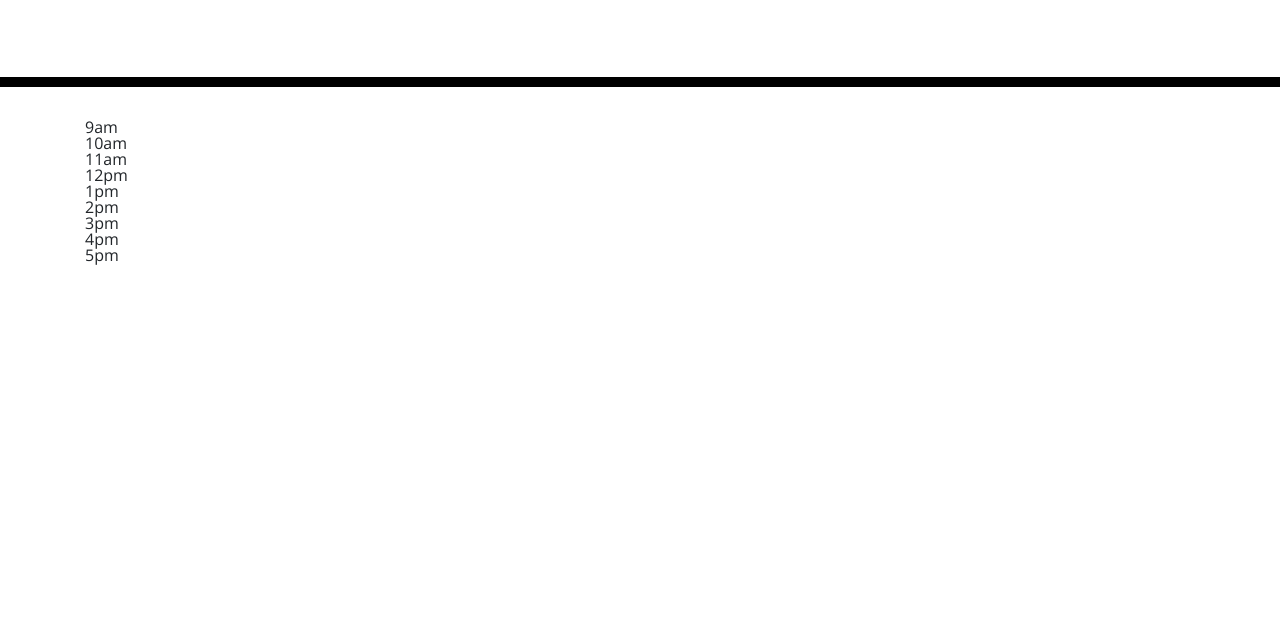
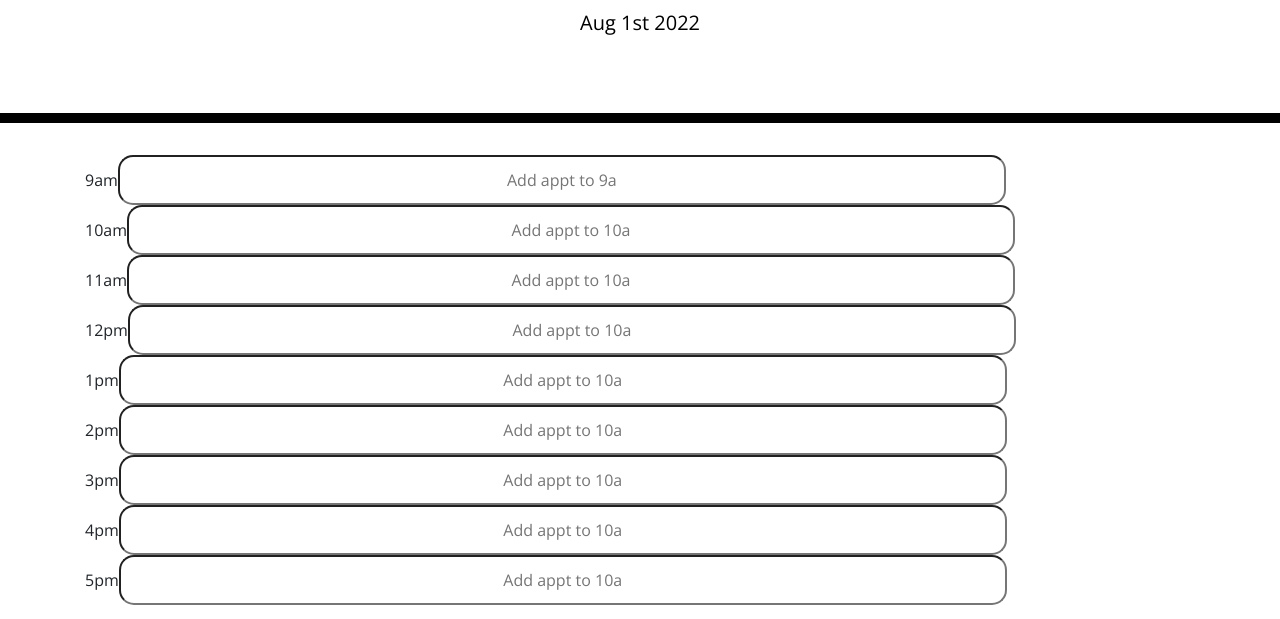
Before and after one commit to Minotaurius/Work_Day_Scheduler, a plain HTML site: page index.html in a window 1280 px wide. Shown: the part 181-800 px from the top of the page. Drawn offline with nearby package versions, Linux system fonts and the light colour scheme.

Commit message:
Added input for each hour

```diff
--- a/assets/css/style.css
+++ b/assets/css/style.css
@@ -25,15 +25,23 @@ textarea {
   white-space: pre-wrap;
 }
 
+.container {
+  display: flex;
+  flex-direction: column;
+}
+
 .time-block {
   text-align: center;
   border-radius: 15px;
-}
+  height: 50px;
+  width: 80%;
+ }
 
 .row {
   white-space: pre-wrap;
   height: 80px;
   border-top: 1px solid white;
+  width: 100%;
 }
 
 .hour {
--- a/assets/js/script.js
+++ b/assets/js/script.js
@@ -1,5 +1,5 @@
 var rightNow = document.querySelector('#currentDay');
-now.innerText = moment().format('MMM Do YYYY');
+rightNow.innerText = moment().format('MMM Do YYYY');
 var past = '';
 var present = '';
 var future = '';
--- a/index.html
+++ b/index.html
@@ -32,31 +32,31 @@
 
       <!-- Timeblocks go here -->
       <div id="0900a">
-        9am
+        9am<input type="text" placeholder="Add appt to 9a" class="time-block">
       </div>
       <div id="1000a">
-        10am
+        10am<input type="text" placeholder="Add appt to 10a" class="time-block">
       </div>
       <div id="1100a">
-        11am
+        11am<input type="text" placeholder="Add appt to 10a" class="time-block">
       </div>
       <div id="1200p">
-        12pm
+        12pm<input type="text" placeholder="Add appt to 10a" class="time-block">
       </div>
       <div id="1300p">
-        1pm
+        1pm<input type="text" placeholder="Add appt to 10a" class="time-block">
       </div>
       <div id="1400p">
-        2pm
+        2pm<input type="text" placeholder="Add appt to 10a" class="time-block">
       </div>
       <div id="1500p">
-        3pm
+        3pm<input type="text" placeholder="Add appt to 10a" class="time-block">
       </div>
       <div id="1600p">
-        4pm
+        4pm<input type="text" placeholder="Add appt to 10a" class="time-block">
       </div>
       <div id="1700p">
-        5pm
+        5pm<input type="text" placeholder="Add appt to 10a" class="time-block">
       </div>
 
 
```
